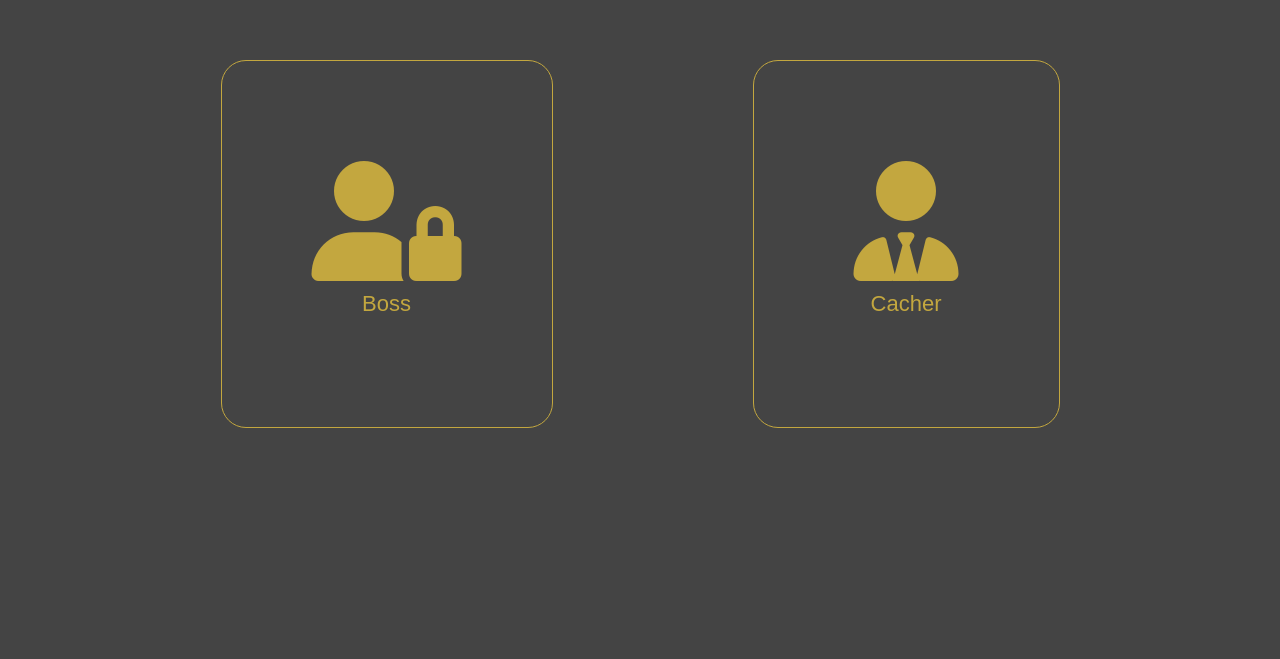
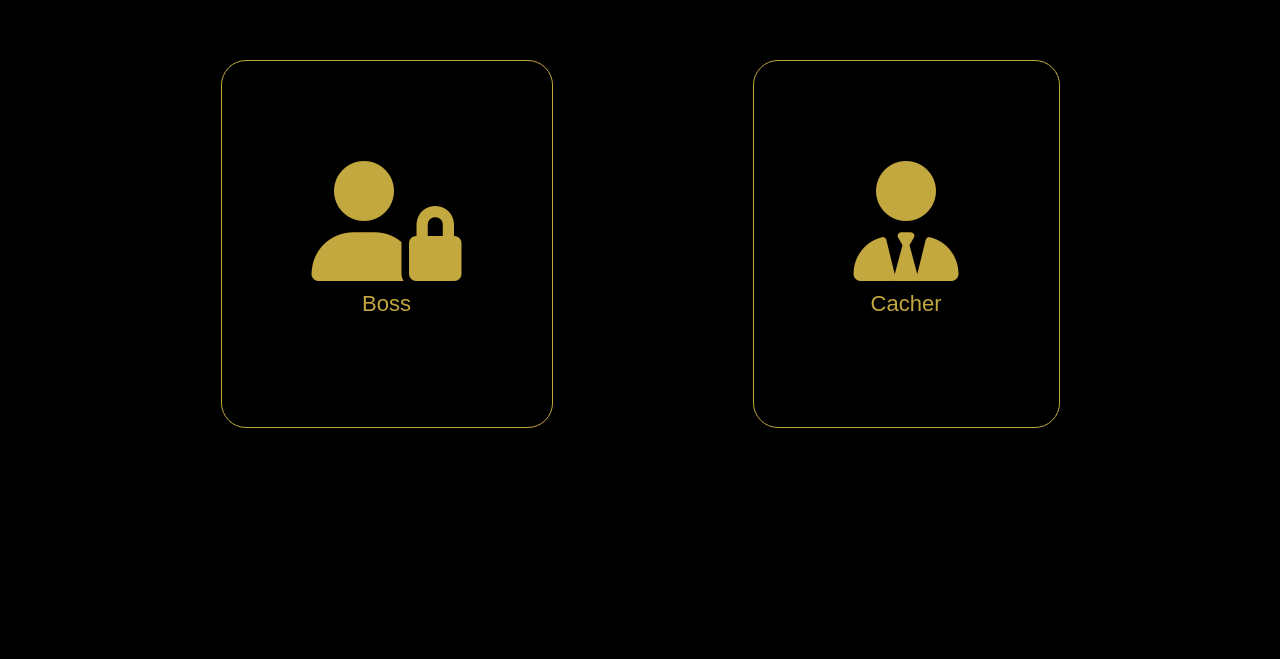
Before and after one commit to tarektawfiq/Cacher_Sys, a plain HTML site: page index.html in a window 1280 px wide. Shown: the part 141-800 px from the top of the page. Drawn offline with Linux system fonts and the light colour scheme.

Commit message:
change-bg-color

```diff
--- a/style/main.css
+++ b/style/main.css
@@ -12,7 +12,7 @@
     width: 2px;
 }
 body {
-    background-color: #444;
+    background-color: #000;
     text-transform: capitalize;
     font-family: sans-serif;
 }
```
